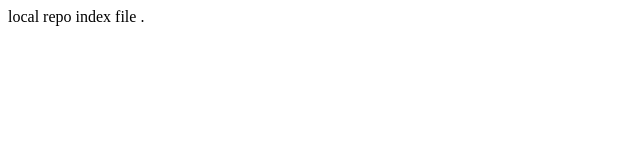
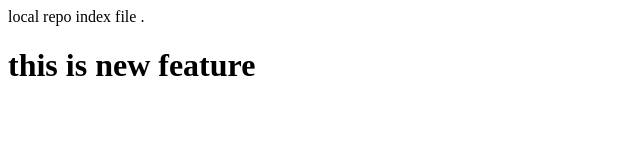
Before and after one commit to trushi-jasani/LocalRepo, a plain HTML site: page index.html in a window 1280 px wide. Shown: the whole page, without its empty margins (0-640 px from the left). Drawn offline with Linux system fonts and the light colour scheme.

Commit message:
add new feature

```diff
--- a/index.html
+++ b/index.html
@@ -1 +1,4 @@
 <p>local repo index file .</p>
+<h1>
+    this is new feature
+</h1>
```
